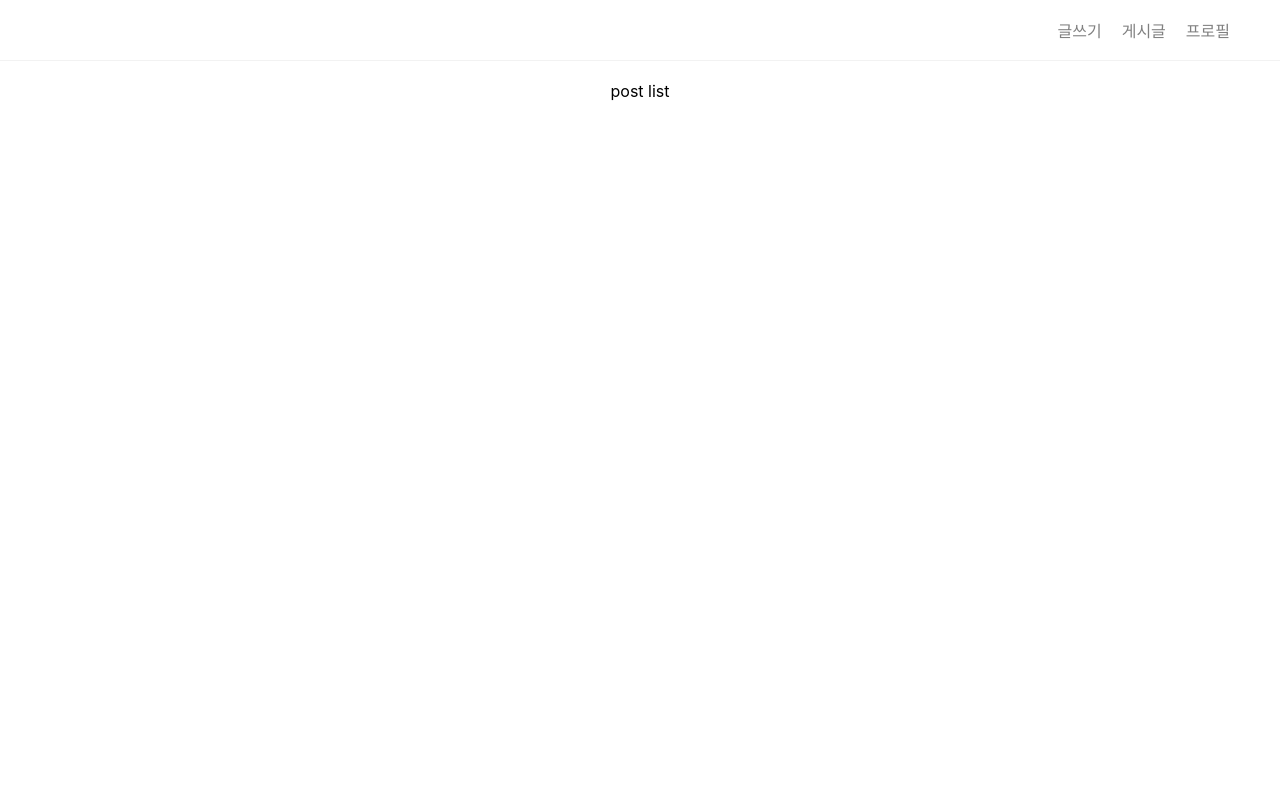
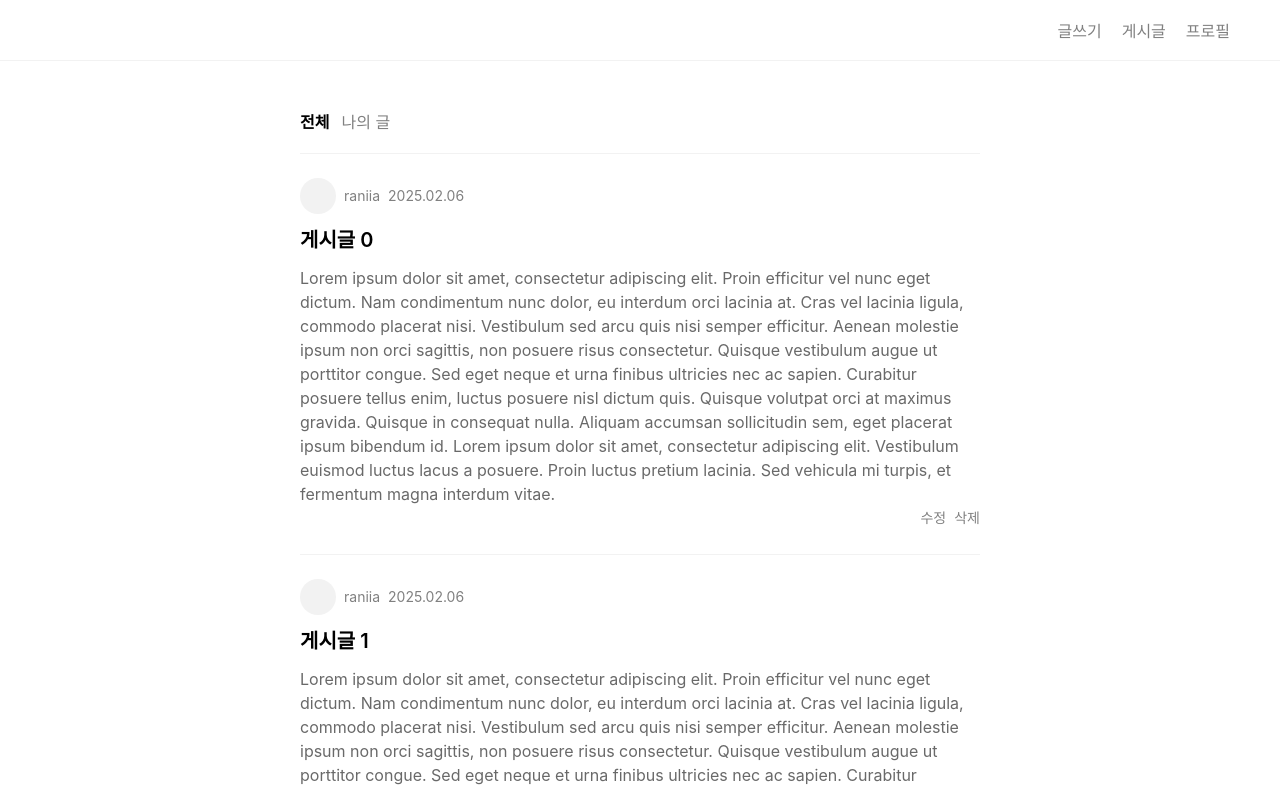
Before and after one commit to hyerani/my-blog-app, a React (Create React App) app: page / in a window 1280 px wide. Shown: the top 790 px of the page. Built offline with nearby package versions, Linux system fonts and the light colour scheme.

Commit message:
feat: add postlist UI

```diff
--- a/src/index.css
+++ b/src/index.css
@@ -48,9 +48,94 @@ footer {
   gap: 20px;
 }
 
+footer a {
+  text-decoration: none;
+  color: gray;
+}
+
+footer a:focus,
+footer a:hover {
+  color: black;
+}
+
+/* post navigation */
+.post__navigation {
+  display: flex;
+  gap: 12px;
+  margin: 0 auto;
+  max-width: 680px;
+  font-size: 16px;
+  color: gray;
+  cursor: pointer;
+  padding: 48px 20px 0px 20px;
+}
+
+.post__navigation--active {
+  color: black;
+  font-weight: 600;
+}
+
 /* post list */
 .post__list {
   min-height: 90vh;
-  padding: 20px 40px;
+  padding: 20px;
   text-align: center;
+  max-width: 680px;
+  margin: 0 auto;
+  text-align: left;
+  line-height: 24px;
 }
+
+.post__box {
+  padding: 24px 0;
+  border-top: 1px solid #f2f2f2;
+}
+
+.post__profile-box {
+  display: flex;
+  gap: 8px;
+  font-size: 14px;
+  align-items: center;
+  color: gray;
+}
+
+.post__profile {
+  width: 36px;
+  height: 36px;
+  background: #f2f2f2;
+  border-radius: 50%;
+}
+
+.post__title {
+  font-size: 20px;
+  font-weight: 600;
+  margin: 14px 0;
+}
+
+.post__text {
+  color: dimgray;
+  font-size: 16px;
+}
+
+.post__list a {
+  text-decoration: none;
+  color: black;
+}
+
+.post__utils-box {
+  display: flex;
+  gap: 8px;
+  flex-direction: row-reverse;
+  font-size: 14px;
+  color: gray;
+}
+
+.post__delete:hover,
+.post__delete:focus {
+  color: black;
+}
+
+.post__edit:hover,
+.post__edit:focus {
+  color: black;
+}
--- a/src/pages/home/index.tsx
+++ b/src/pages/home/index.tsx
@@ -10,11 +10,48 @@ export default function Home() {
           <Link to="/profile">프로필</Link>
         </div>
       </header>
-      <div className="post__list">post list</div>
+      <div className="post__navigation">
+        <div className="post__navigation--active">전체</div>
+        <div>나의 글</div>
+      </div>
+      <div className="post__list">
+        {[...Array(10)].map((e, index) => (
+          <div key={index} className="post__box">
+            <Link to={`/posts/${index}`}>
+              <div className="post__profile-box">
+                <div className="post__profile" />
+                <div className="post__author-name">raniia</div>
+                <div className="post__date">2025.02.06</div>
+              </div>
+              <div className="post__title">게시글 {index}</div>
+              <div className="post__text">
+                Lorem ipsum dolor sit amet, consectetur adipiscing elit. Proin
+                efficitur vel nunc eget dictum. Nam condimentum nunc dolor, eu
+                interdum orci lacinia at. Cras vel lacinia ligula, commodo
+                placerat nisi. Vestibulum sed arcu quis nisi semper efficitur.
+                Aenean molestie ipsum non orci sagittis, non posuere risus
+                consectetur. Quisque vestibulum augue ut porttitor congue. Sed
+                eget neque et urna finibus ultricies nec ac sapien. Curabitur
+                posuere tellus enim, luctus posuere nisl dictum quis. Quisque
+                volutpat orci at maximus gravida. Quisque in consequat nulla.
+                Aliquam accumsan sollicitudin sem, eget placerat ipsum bibendum
+                id. Lorem ipsum dolor sit amet, consectetur adipiscing elit.
+                Vestibulum euismod luctus lacus a posuere. Proin luctus pretium
+                lacinia. Sed vehicula mi turpis, et fermentum magna interdum
+                vitae.
+              </div>
+              <div className="post__utils-box">
+                <div className="post__delete">삭제</div>
+                <div className="post__edit">수정</div>
+              </div>
+            </Link>
+          </div>
+        ))}
+      </div>
       <footer>
-        <div>menu 1</div>
-        <div>menu 1</div>
-        <div>menu 1</div>
+        <Link to="/posts/new">글쓰기</Link>
+        <Link to="/posts">게시글</Link>
+        <Link to="/profile">프로필</Link>
       </footer>
     </div>
   );
```
